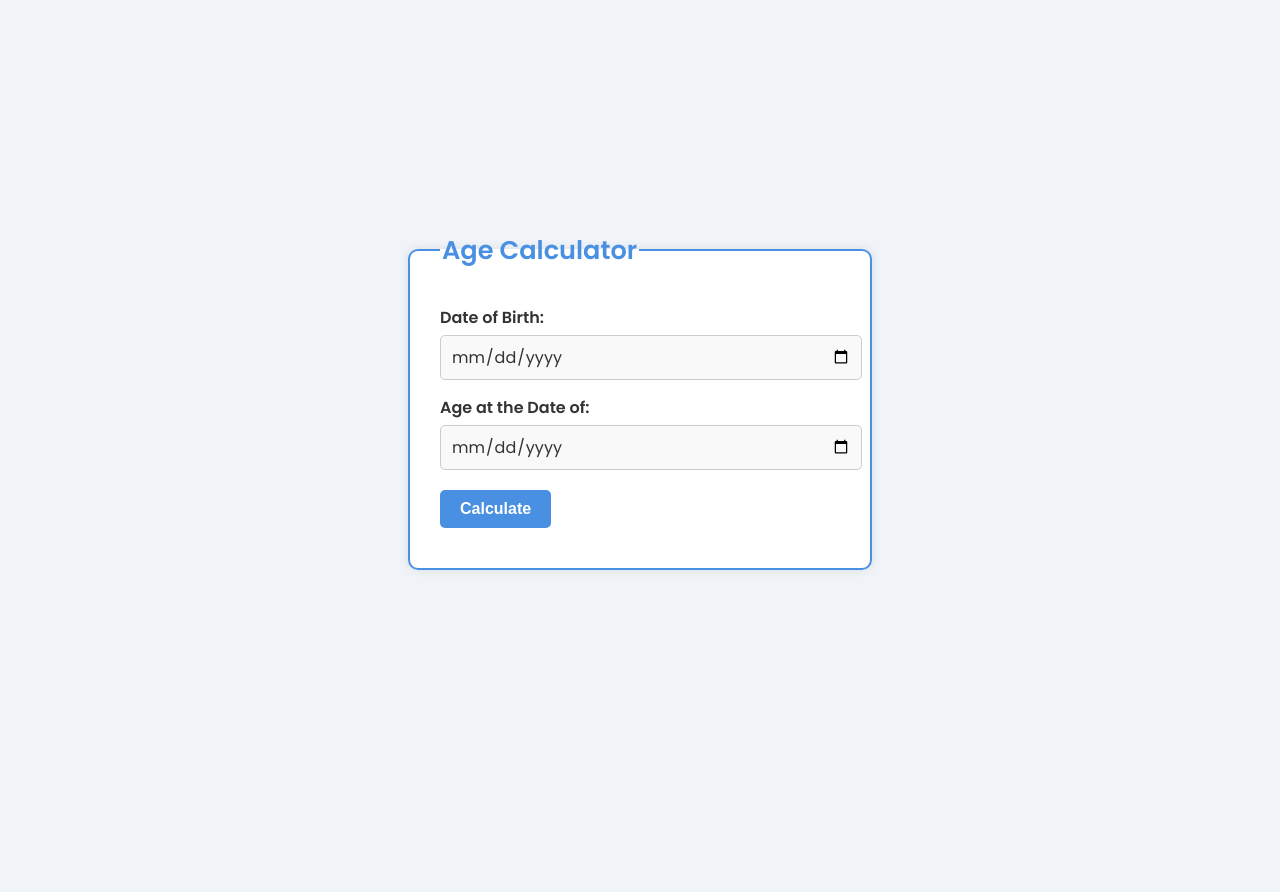
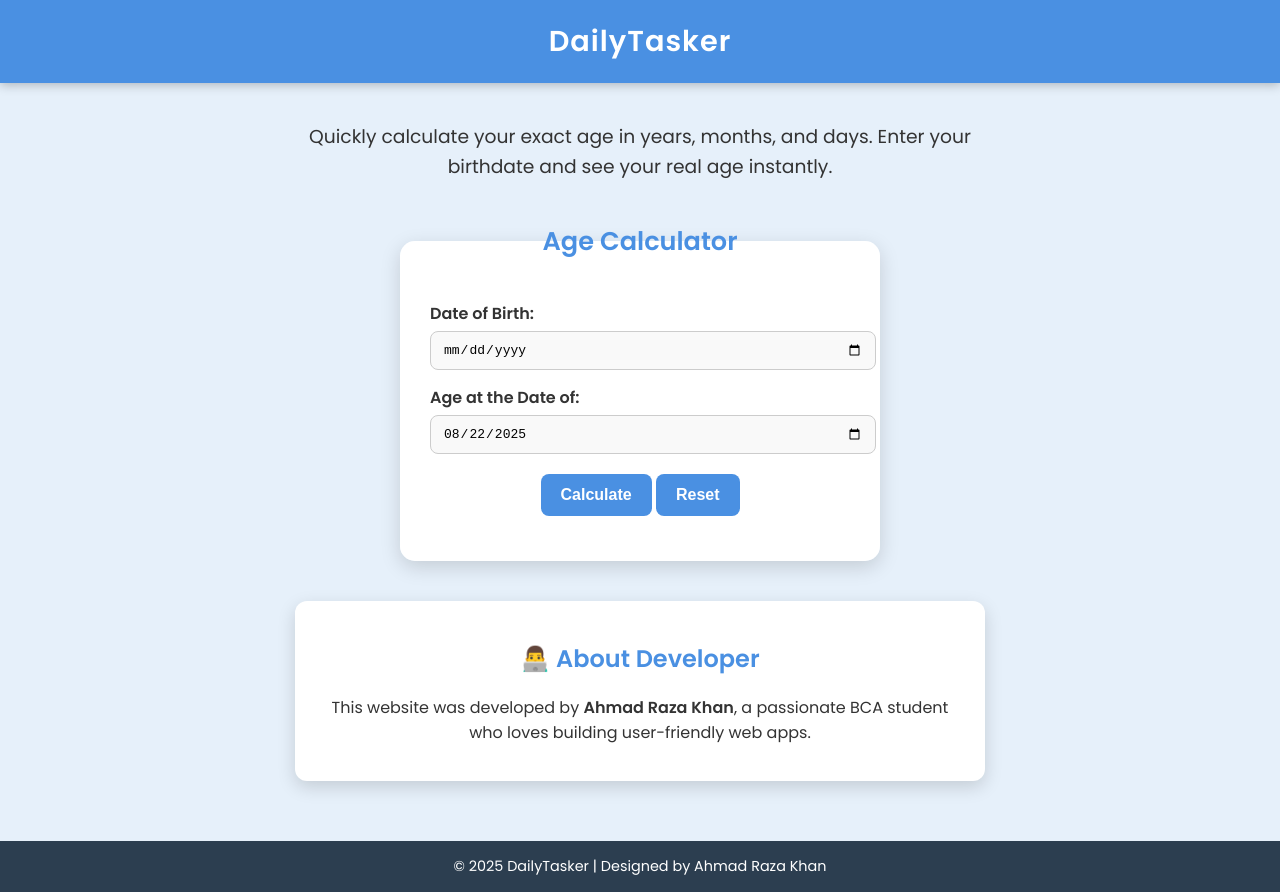
Before and after one commit to Ahmadkhan841420/age-calculator, a plain HTML site: page index.html in a window 1280 px wide. Before the commit the page ends 800 px from the top, so only its background shows below. Drawn offline with Linux system fonts and the light colour scheme.

Commit message:
Update index.html

```diff
--- a/index.html
+++ b/index.html
@@ -9,27 +9,66 @@
 
     body {
       font-family: 'Poppins', sans-serif;
-            background: #f0f4f8;
+      background: #e6f0fa;
+      margin: 0;
       display: flex;
+      flex-direction: column;
+      min-height: 100vh;
+      color: #333;
+    }
+
+    /* HEADER */
+    header {
+      background: #4a90e2;
+      color: white;
+      text-align: center;
+      padding: 20px 10px;
+      font-size: 1.8em;
+      font-weight: 700;
+      letter-spacing: 1px;
+      box-shadow: 0 2px 10px rgba(0,0,0,0.25);
+    }
+
+    /* MAIN CONTENT */
+    main {
+      flex: 1;
+      display: flex;
+      flex-direction: column;
       justify-content: center;
       align-items: center;
-            height: 100vh;
-            margin: 0;
+      text-align: center;
+      padding: 20px;
+      animation: fadeIn 1s ease-in-out;
+    }
+
+    h3 {
+      max-width: 700px;
+      margin-bottom: 20px;
+      color: #333;
+      line-height: 1.6;
+      font-weight: 400;
     }
 
     fieldset {
-            border: 2px solid #4a90e2;
-            border-radius: 10px;
-            padding: 20px 30px;
-            background-color: #ffffff;
-            box-shadow: 0 0 10px rgba(0, 0, 0, 0.1);
-            max-width: 400px;
+      border: none;
+      border-radius: 15px;
+      padding: 25px 30px;
+      background: #fff;
+      box-shadow: 0 6px 20px rgba(0, 0, 0, 0.15);
+      max-width: 420px;
       width: 100%;
+      margin-top: 20px;
+      transition: transform 0.3s ease, box-shadow 0.3s ease;
+    }
+
+    fieldset:hover {
+      transform: translateY(-5px);
+      box-shadow: 0 10px 25px rgba(0,0,0,0.25);
     }
 
     legend {
       font-size: 1.6em;
-            font-weight: 600;
+      font-weight: 700;
       color: #4a90e2;
     }
 
@@ -37,66 +76,172 @@
       display: block;
       margin-top: 15px;
       font-weight: 600;
-            color: #333;
+      text-align: left;
     }
 
     input[type="date"] {
       width: 100%;
-            padding: 8px 10px;
+      padding: 10px 12px;
       margin-top: 5px;
       border: 1px solid #ccc;
-            border-radius: 5px;
-            font-family: 'Poppins', sans-serif;
+      border-radius: 8px;
       font-size: 1em;
-            color: #333;
       background-color: #f9f9f9;
+      transition: border 0.3s;
     }
 
-        input[type="button"] {
+    input[type="date"]:focus {
+      border-color: #4a90e2;
+      outline: none;
+    }
+
+    input[type="button"], input[type="reset"] {
       margin-top: 20px;
-            padding: 10px 20px;
-            background-color: #4a90e2;
+      padding: 12px 20px;
+      background: #4a90e2;
       color: white;
       border: none;
-            border-radius: 5px;
+      border-radius: 8px;
       cursor: pointer;
       font-size: 1em;
       font-weight: 600;
+      transition: transform 0.2s ease, box-shadow 0.2s ease;
     }
 
-        input[type="button"]:hover {
-            background-color: #357ab8;
+    input[type="button"]:hover, input[type="reset"]:hover {
+      transform: translateY(-2px);
+      box-shadow: 0 5px 15px rgba(0,0,0,0.2);
     }
 
     #result {
       margin-top: 20px;
       font-size: 1.1em;
+      font-weight: 600;
       color: #2d2d2d;
+    }
+
+    /* About Section */
+    .about {
+      max-width: 650px;
+      margin: 40px auto;
+      padding: 20px;
+      background: #fff;
+      border-radius: 12px;
+      box-shadow: 0 6px 18px rgba(0,0,0,0.15);
+      animation: fadeInUp 1s ease-in-out;
+    }
+
+    .about h2 {
+      color: #4a90e2;
+    }
+
+    /* FOOTER */
+    footer {
+      background: #2c3e50;
+      color: white;
+      text-align: center;
+      padding: 15px;
+      font-size: 0.9em;
+      margin-top: auto;
+    }
+
+    /* Animations */
+    @keyframes fadeIn {
+      from {opacity: 0;}
+      to {opacity: 1;}
+    }
+
+    @keyframes fadeInUp {
+      from {opacity: 0; transform: translateY(20px);}
+      to {opacity: 1; transform: translateY(0);}
+    }
+
+    /* 📱 RESPONSIVE DESIGN */
+    @media (max-width: 768px) {
+      header {
+        font-size: 1.5em;
+        padding: 15px;
+      }
+      h3 {
+        font-size: 1em;
+        padding: 0 10px;
+      }
+      fieldset {
+        padding: 20px;
+      }
+    }
+
+    @media (max-width: 480px) {
+      header {
+        font-size: 1.3em;
+        padding: 12px;
+      }
+      h3 {
+        font-size: 0.95em;
+        line-height: 1.4;
+      }
+      input[type="button"], input[type="reset"] {
+        width: 100%;
+        padding: 10px;
+        font-size: 0.9em;
+      }
+      .about {
+        margin: 20px 10px;
+        padding: 15px;
+      }
     }
   </style>
 </head>
 <body>
-    <fieldset>
+  <!-- HEADER -->
+  <header>
+    DailyTasker
+  </header>
+
+  <!-- MAIN -->
+  <main>
+    <h3>
+      Quickly calculate your exact age in years, months, and days. Enter your birthdate and see your real age instantly.
+    </h3>
+
+    <fieldset id="calculator">
       <legend>Age Calculator</legend>
       <form onsubmit="return false;">
         <label for="dob">Date of Birth:</label>
-            <input type="date" id="dob" name="dob" placeholder="dd/mm/yyyy">
+        <input type="date" id="dob" name="dob">
 
         <label for="today">Age at the Date of:</label>
-            <input type="date" id="today" name="today" placeholder="dd/mm/yyyy">
+        <input type="date" id="today" name="today">
 
         <input type="button" value="Calculate" onclick="calculateAge()">
+        <input type="reset" value="Reset" onclick="document.getElementById('result').textContent=''">
       </form>
       <p id="result"></p>
     </fieldset>
 
+    <div class="about" id="about">
+      <h2>👨‍💻 About Developer</h2>
+      <p>
+        This website was developed by <b>Ahmad Raza Khan</b>, a passionate BCA student who loves building user-friendly web apps.
+      </p>
+    </div>
+  </main>
+
+  <!-- FOOTER -->
+  <footer>
+    &copy; 2025 DailyTasker | Designed by Ahmad Raza Khan
+  </footer>
+
   <script>
+    // Set today's date as default
+    document.getElementById("today").valueAsDate = new Date();
+
     function calculateAge() {
       const dobInput = document.getElementById("dob").value;
       const todayInput = document.getElementById("today").value;
 
       if (!dobInput || !todayInput) {
-                document.getElementById("result").textContent = "Please enter both dates.";
+        document.getElementById("result").textContent = "⚠️ Please enter both dates.";
         return;
       }
 
@@ -104,7 +249,7 @@
       const today = new Date(todayInput);
 
       if (dob > today) {
-                document.getElementById("result").textContent = "Date of Birth cannot be after the given day.";
+        document.getElementById("result").textContent = "⚠️ Date of Birth cannot be after the given date.";
         return;
       }
 
@@ -124,7 +269,7 @@
       }
 
       document.getElementById("result").textContent =
-                `Age: ${years} years, ${months} months, and ${days} days.`;
+        `🎉 You are ${years} years, ${months} months, and ${days} days old.`;
     }
   </script>
 </body>
```
Lines whose indentation alone changed are shown as unchanged.
